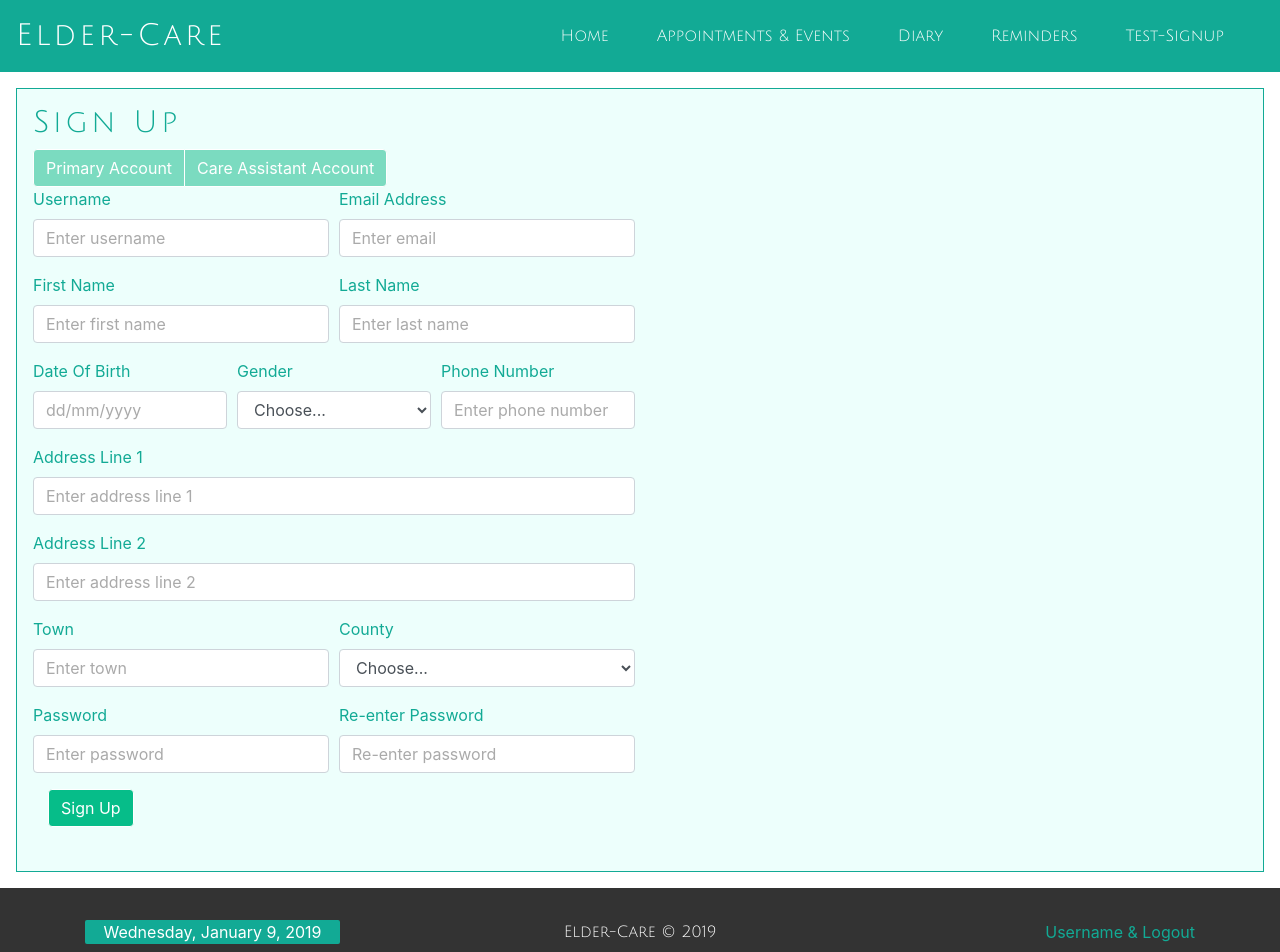
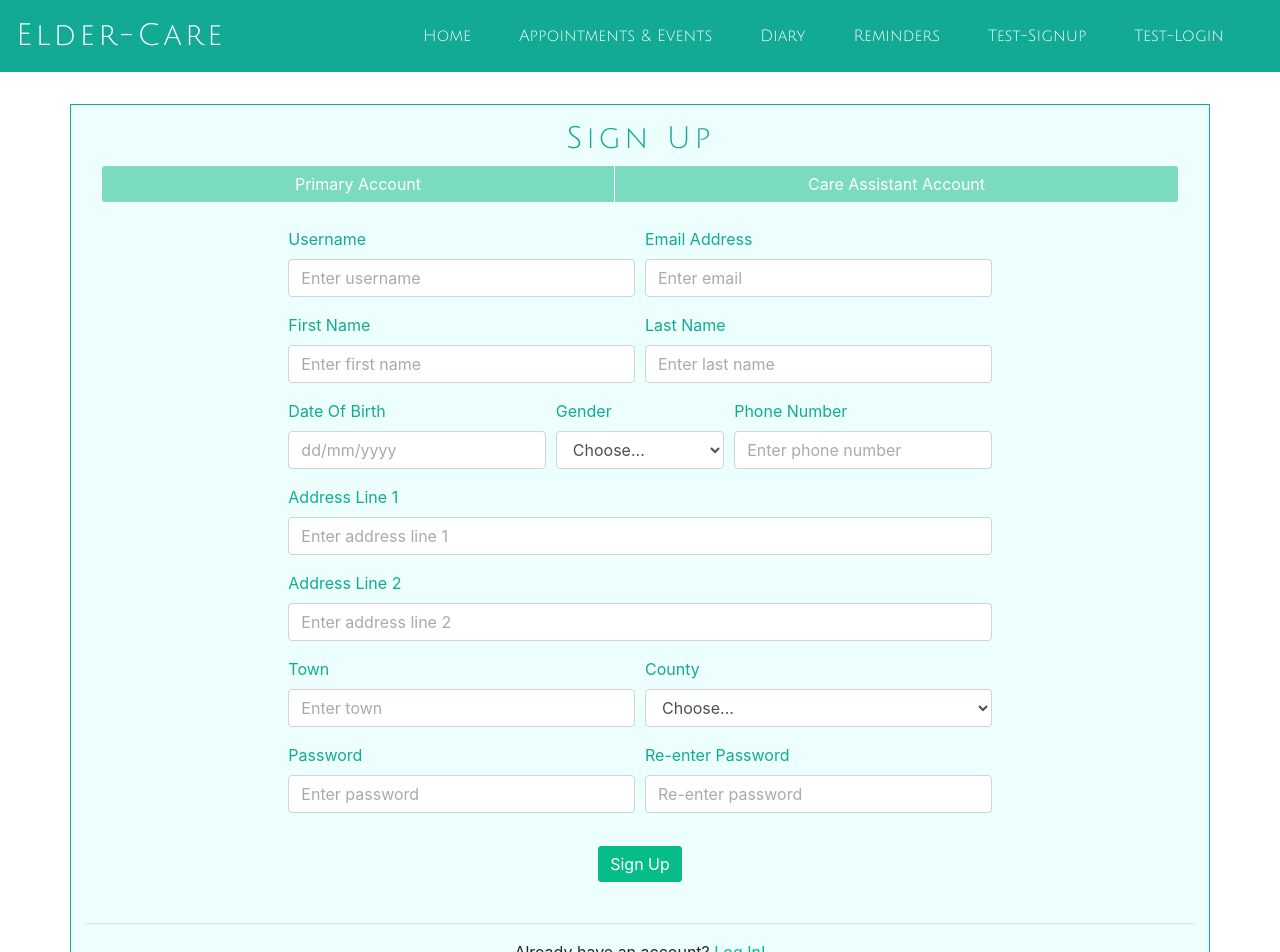
Before and after one commit to craigtupac-96/elder-care-pwa, an Angular app: page /signup in a window 1280 px wide. Shown: the top 952 px of the page. Built offline with nearby package versions, Linux system fonts and the light colour scheme.

Commit message:
Fixed form layout - now responsive

```diff
--- a/src/app/auth/login/login.component.css
+++ b/src/app/auth/login/login.component.css
@@ -0,0 +1,10 @@
+.login-btn{
+  color: #FFFFFF;
+  background-color: #06BD89;
+  border-color: #FFFFFF;
+}
+
+#loginScreen{
+  margin-top: 8rem;
+  margin-bottom: 14rem;
+}
--- a/src/app/auth/login/login.component.html
+++ b/src/app/auth/login/login.component.html
@@ -1,3 +1,26 @@
-<p>
-  login works!
-</p>
+<div class="main-content container" id="loginScreen">
+  <h2 class="headings" id="heading2">{{ title }}</h2>
+
+  <form>
+    <div class="form-row justify-content-center">
+      <div class="form-group col-md-4 col-sm-10">
+        <label>Username</label>
+        <input type="text" class="form-control" name="username" placeholder="Enter username">
+      </div>
+    </div>
+    <div class="form-row justify-content-center">
+      <div class="form-group col-md-4 col-sm-10">
+        <label>Password</label>
+        <input type="password" class="form-control" name="password" placeholder="Enter password">
+      </div>
+    </div>
+    <div class="text-center">
+      <button type="submit" name="register" class="btn login-btn">Login</button>
+    </div>
+  </form>
+
+  <hr>
+
+  <p class="formFooterText">Don't have an account? <a class="formFooterLink" routerLink="/signup">Sign Up!</a></p>
+
+</div>
--- a/src/app/auth/login/login.component.ts
+++ b/src/app/auth/login/login.component.ts
@@ -6,6 +6,7 @@ import { Component, OnInit } from '@angular/core';
   styleUrls: ['./login.component.css']
 })
 export class LoginComponent implements OnInit {
+  title = 'Login';
 
   constructor() { }
 
--- a/src/app/auth/signup/signup.component.css
+++ b/src/app/auth/signup/signup.component.css
@@ -8,12 +8,6 @@ label{
 
 input::placeholder{
   color: #aaaaaa;
-}
-
-.content{
-  margin: 0 auto;
-  width: 45rem;
-  border: 1px solid black;
 }
 
 .form-btn {
@@ -37,3 +31,8 @@ input::placeholder{
   background-color: #06BD89;
   border-color: #FFFFFF;
 }
+
+#signupScreen{
+  margin-top: 2rem;
+  margin-bottom: 5rem;
+}
--- a/src/app/auth/signup/signup.component.html
+++ b/src/app/auth/signup/signup.component.html
@@ -1,7 +1,7 @@
-<div class="main-content">
+<div class="main-content container" id="signupScreen">
     <h2 class="headings" id="heading2">{{ title }}</h2>
 
-    <div class="btn-group btn-group-toggle" data-toggle="buttons">
+    <div class="btn-group btn-group-toggle container" data-toggle="buttons">
       <label class="btn form-btn button-label active" (click)="showPrimaryForm()">
         <input type="radio" autocomplete="off" > Primary Account
       </label>
@@ -11,61 +11,61 @@
     </div>
 
     <form *ngIf="showPrimary">
-      <div class="form-row">
-        <div class="form-group col-md-3 col-sm-4">
+      <div class="form-row justify-content-center">
+        <div class="form-group col-md-4 col-sm-10">
           <label>Username</label>
           <input type="text" class="form-control" name="username" placeholder="Enter username">
         </div>
-        <div class="form-group col-md-3 col-sm-4">
+        <div class="form-group col-md-4 col-sm-10">
           <label>Email Address</label>
           <input type="text" class="form-control" name="username" placeholder="Enter email">
         </div>
       </div>
-      <div class="form-row">
-        <div class="form-group col-md-3 col-sm-4">
+      <div class="form-row justify-content-center">
+        <div class="form-group col-md-4 col-sm-10">
           <label>First Name</label>
           <input type="text" class="form-control" name="username" placeholder="Enter first name">
         </div>
-        <div class="form-group col-md-3 col-sm-4">
+        <div class="form-group col-md-4 col-sm-10">
           <label>Last Name</label>
           <input type="text" class="form-control" name="username" placeholder="Enter last name">
         </div>
       </div>
-      <div class="form-row">
-        <div class="form-group col-md-2 col-sm-3 col-xs-7">
+      <div class="form-row justify-content-center">
+        <div class="form-group col-md-3 col-sm-4 ">
           <label>Date Of Birth</label>
           <input type="text" class="form-control" name="username" placeholder="dd/mm/yyyy">
         </div>
-        <div class="form-group col-md-2 col-sm-3">
+        <div class="form-group col-md-2 col-sm-2">
           <label>Gender</label>
           <select class="form-control">
             <option selected>Choose...</option>
             <option>...</option>
           </select>
         </div>
-        <div class="form-group col-md-2 col-sm-3">
+        <div class="form-group col-md-3 col-sm-4">
           <label>Phone Number</label>
           <input type="text" class="form-control" name="username" placeholder="Enter phone number">
         </div>
       </div>
-      <div class="form-row">
-        <div class="form-group col-md-6">
+      <div class="form-row justify-content-center">
+        <div class="form-group col-md-8 col-sm-10">
           <label>Address Line 1</label>
           <input type="text" class="form-control" name="username" placeholder="Enter address line 1">
         </div>
       </div>
-      <div class="form-row">
-        <div class="form-group col-md-6">
+      <div class="form-row justify-content-center">
+        <div class="form-group col-md-8 col-sm-10">
           <label>Address Line 2</label>
           <input type="password" class="form-control" name="password1" placeholder="Enter address line 2">
         </div>
       </div>
-      <div class="form-row">
-        <div class="form-group col-md-3 col-sm-4">
+      <div class="form-row justify-content-center">
+        <div class="form-group col-md-4 col-sm-10">
           <label>Town</label>
           <input type="password" class="form-control" name="password1" placeholder="Enter town">
         </div>
-        <div class="form-group col-md-3 col-sm-4">
+        <div class="form-group col-md-4 col-sm-10">
           <label>County</label>
           <select class="form-control" placeholder="test">
             <option selected>Choose...</option>
@@ -73,78 +73,82 @@
           </select>
         </div>
       </div>
-      <div class="form-row">
-        <div class="form-group col-md-3 col-sm-4">
+      <div class="form-row justify-content-center">
+        <div class="form-group col-md-4 col-sm-10">
           <label>Password</label>
           <input type="password" class="form-control" name="password1" placeholder="Enter password">
         </div>
-        <div class="form-group col-md-3 col-sm-4">
+        <div class="form-group col-md-4 col-sm-10">
           <label>Re-enter Password</label>
           <input type="password" class="form-control" name="password2" placeholder="Re-enter password">
         </div>
       </div>
-      <div class="form-group col-md-6">
+      <div class="text-center">
         <button type="submit" name="register" class="btn submit-btn">Sign Up</button>
       </div>
     </form>
 
   <form *ngIf="showSecondary">
-    <div class="form-row">
-      <div class="form-group col-md-3 col-sm-4">
+    <div class="form-row justify-content-center">
+      <div class="form-group col-md-4 col-sm-10">
         <label>Family Username</label>
         <input type="text" class="form-control" name="familyUsername" placeholder="Enter family username">
       </div>
     </div>
-    <div class="form-row">
-      <div class="form-group col-md-3 col-sm-4">
+    <div class="form-row justify-content-center">
+      <div class="form-group col-md-4 col-sm-10">
         <label>Username</label>
         <input type="text" class="form-control" name="username" placeholder="Enter username">
       </div>
-      <div class="form-group col-md-3 col-sm-4">
+      <div class="form-group col-md-4 col-sm-10">
         <label>Email Address</label>
         <input type="text" class="form-control" name="username" placeholder="Enter email">
       </div>
     </div>
-    <div class="form-row">
-      <div class="form-group col-md-3 col-sm-4">
+    <div class="form-row justify-content-center">
+      <div class="form-group col-md-4 col-sm-10">
         <label>First Name</label>
         <input type="text" class="form-control" name="username" placeholder="Enter first name">
       </div>
-      <div class="form-group col-md-3 col-sm-4">
+      <div class="form-group col-md-4 col-sm-10">
         <label>Last Name</label>
         <input type="text" class="form-control" name="username" placeholder="Enter last name">
       </div>
     </div>
-    <div class="form-row">
-      <div class="form-group col-md-2 col-sm-3 col-xs-7">
+    <div class="form-row justify-content-center">
+      <div class="form-group col-md-3 col-sm-4">
         <label>Date Of Birth</label>
         <input type="text" class="form-control" name="username" placeholder="dd/mm/yyyy">
       </div>
-      <div class="form-group col-md-2 col-sm-3">
+      <div class="form-group col-md-2 col-sm-2">
         <label>Gender</label>
         <select class="form-control">
           <option selected>Choose...</option>
           <option>...</option>
         </select>
       </div>
-      <div class="form-group col-md-2 col-sm-3">
+      <div class="form-group col-md-3 col-sm-4">
         <label>Phone Number</label>
-        <input type="text" class="form-control" name="username" placeholder="Enter phone number">
+        <input type="text" class="form-control" name="phoneNumber" placeholder="Enter phone number">
       </div>
     </div>
-    <div class="form-row">
-      <div class="form-group col-md-3 col-sm-4">
+    <div class="form-row justify-content-center">
+      <div class="form-group col-md-4 col-sm-10">
         <label>Password</label>
         <input type="password" class="form-control" name="password1" placeholder="Enter password">
       </div>
-      <div class="form-group col-md-3 col-sm-4">
+      <div class="form-group col-md-4 col-sm-10">
         <label>Re-enter Password</label>
         <input type="password" class="form-control" name="password2" placeholder="Re-enter password">
       </div>
     </div>
-    <div class="form-group col-md-6">
+    <div class="text-center">
       <button type="submit" name="register" class="btn submit-btn">Sign Up</button>
     </div>
   </form>
 
+  <hr>
+
+  <p class="formFooterText">Already have an account? <a class="formFooterLink" routerLink="/login">Log In!</a></p>
+
 </div>
--- a/src/app/nav/nav.component.html
+++ b/src/app/nav/nav.component.html
@@ -21,6 +21,9 @@
       <li class="nav-item">
         <a class="nav-link" routerLink="/signup">Test-Signup</a> <!-- remove later -->
       </li>
+      <li class="nav-item">
+        <a class="nav-link" routerLink="/login">Test-Login</a> <!-- remove later -->
+      </li>
     </ul>
   </div>
 </nav>
--- a/src/styles.css
+++ b/src/styles.css
@@ -1,5 +1,9 @@
 html, body{
   background-color: #333;
+}
+
+form{
+  padding: 1.5rem;
 }
 
 .headings{
@@ -11,6 +15,7 @@ html, body{
 #heading2 {
   color: #12aa95;
   font-size: 1.9rem;
+  text-align: center;
 }
 
 #heading3 {
@@ -19,10 +24,20 @@ html, body{
 }
 
 .main-content{
-  height: 49rem;
   background-color: #edfffc; /* To be removed */
   border: solid 1px #12aa95; /* To be removed */
   margin: 1rem;
   padding:1rem;
-  overflow: auto;
 }
+
+button[type="submit"]{
+  margin-top: 1rem;
+}
+
+.formFooterText{
+  text-align: center;
+}
+
+.formFooterLink{
+  color: #06BD89;
+}
```
